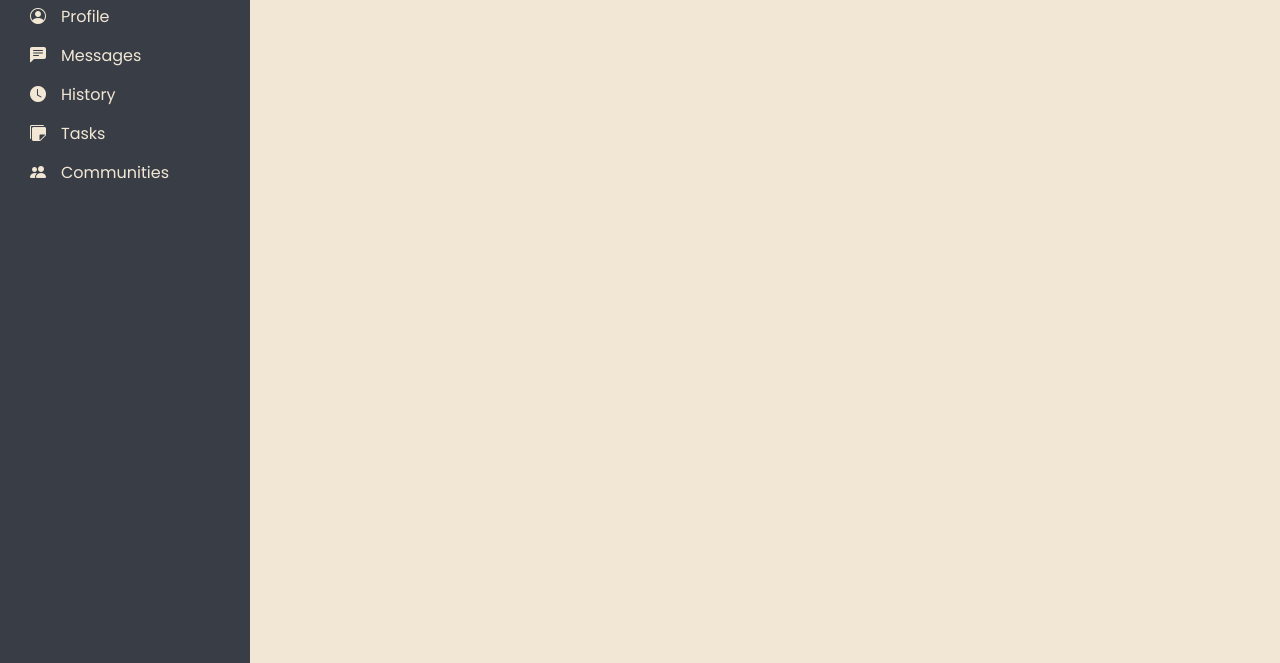
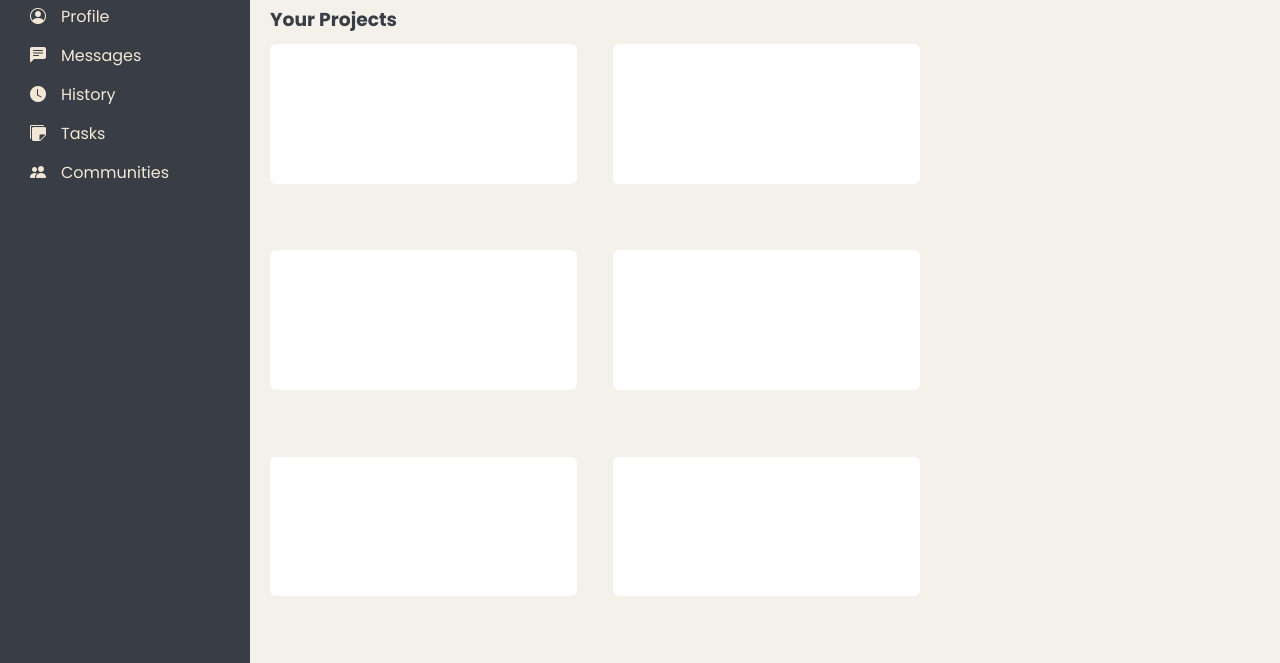
Before and after one commit to andyjuyeda/odin-dashboard, a plain HTML site: page index.html in a window 1280 px wide. Shown: the part 137-800 px from the top of the page. Drawn offline with nearby package versions, Linux system fonts and the light colour scheme.

Commit message:
Lay out grid for main container

```diff
--- a/index.html
+++ b/index.html
@@ -60,7 +60,60 @@
                 </div>
             </div>
         </div>
-        <div class="content"></div>
+        <div class="content">
+            <div class="content-main">
+                <div class="main-title">
+                    <h3 class="title">Your Projects</h3>
+                </div>
+                <div class="cards">
+                    <div class="card">
+                        <h4 class="card-title"></h4>
+                        <p class="card-body"></p>
+                        <div class="card-icons">
+
+                        </div>
+                    </div>
+                    <div class="card">
+                        <h4 class="card-title"></h4>
+                        <p class="card-body"></p>
+                        <div class="card-icons">
+
+                        </div>
+                    </div>
+                    <div class="card">
+                        <h4 class="card-title"></h4>
+                        <p class="card-body"></p>
+                        <div class="card-icons">
+
+                        </div>
+                    </div>
+                    <div class="card">
+                        <h4 class="card-title"></h4>
+                        <p class="card-body"></p>
+                        <div class="card-icons">
+
+                        </div>
+                    </div>
+                    <div class="card">
+                        <h4 class="card-title"></h4>
+                        <p class="card-body"></p>
+                        <div class="card-icons">
+
+                        </div>
+                    </div>
+                    <div class="card">
+                        <h4 class="card-title"></h4>
+                        <p class="card-body"></p>
+                        <div class="card-icons">
+
+                        </div>
+                    </div>
+                </div>
+            </div>
+            <div class="contentside">
+
+            </div>
+        </div>
     </div>
 </body>
 
--- a/style.css
+++ b/style.css
@@ -196,12 +196,56 @@ body {
     border: none;
     background-color: var(--primary-color);
     color: var(--secondary-color);
+    font-weight: 600;
     width: 4.5rem;
     height: 1.5rem;
     border-radius: 999px;
+    cursor: pointer;
 }
 
 .content {
-    background: var(--secondary-color);
-    border-radius: 20px 0 0 0;
+    display: grid;
+    grid-template-columns: 2fr 1fr;
+    background: #f4f1eb;
+    border-radius: 10px 0 0 0;
 }
+
+.content .title {
+
+}
+
+.content-main {
+    display: grid;
+    grid-template-rows: 1fr 90%;
+    gap: 10px
+}
+
+.content-main .main-title {
+    color: var(--neutral-dark);
+    grid-row: 1 / 2;
+    padding-left: 20px;
+    align-self: flex-end;
+}
+
+.content-main .cards {
+    grid-row: 2 / 3;
+    padding: 0px 0px 20px 20px;
+    display: grid;
+    gap: 20px;
+    grid-template-columns: 1fr 1fr;
+    grid-template-rows: 1fr 1fr 1fr;
+}
+
+.cards .card {
+    background-color: white;
+    border-radius: 6px;
+    cursor: pointer;
+    transition: all 0.2s ease-in-out;
+    height: 75%;
+    width: 95%;
+}
+
+.cards .card:hover {
+    box-shadow: 2px 2px 10px rgba(0, 0, 0, 0.2);
+
+}
```
